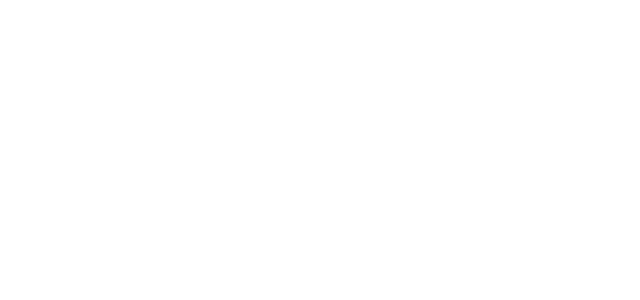
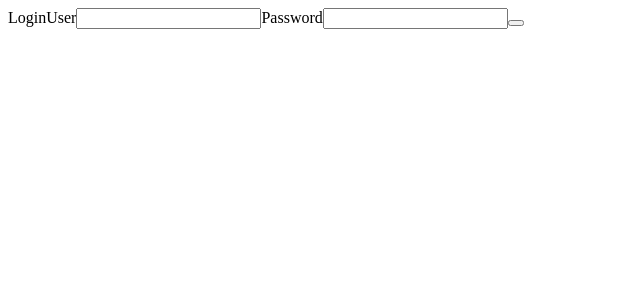
Before and after one commit to PetrashU/Dashboard, a React (Create React App) app in the folder seller-dashboard-app/: page / in a window 1280 px wide. Shown: the top 300 px of the page, without its empty margins (0-640 px from the left). Built offline with nearby package versions, Linux system fonts and the light colour scheme.

Commit message:
Adding login component

```diff
--- a/seller-dashboard-app/package.json
+++ b/seller-dashboard-app/package.json
@@ -12,6 +12,7 @@
     "@types/react-dom": "^18.2.17",
     "react": "^18.2.0",
     "react-dom": "^18.2.0",
+    "react-router-dom": "^6.21.0",
     "react-scripts": "5.0.1",
     "typescript": "^4.9.5",
     "web-vitals": "^2.1.4"
--- a/seller-dashboard-app/src/App.tsx
+++ b/seller-dashboard-app/src/App.tsx
@@ -1,8 +1,10 @@
 import React from 'react';
+import Login from './page/Login';
 
 function App() {
     return (
       <>
+        <Login/>
       </>
     );
 }
--- a/seller-dashboard-app/src/page/Login.tsx
+++ b/seller-dashboard-app/src/page/Login.tsx
@@ -1,8 +1,42 @@
-import React from 'react'
+import React, { useState } from 'react'
+import { useNavigate } from 'react-router-dom';
+import "./login.css"
 
 const Login = () => {
+    const [user,setUser] = useState<string>('');
+    const [password, setPassword] = useState<string>('');
+    // const nav = useNavigate();
+
+    const handleOnSubmit = () => {
+        //autentykacja tutaj
+        // nav('/home')
+    }
+
     return (
-        <div>Login</div>
+        <div className='login-container'>
+             Login
+            <label id="user">
+                User
+            </label>
+            <input
+                id='user'
+                name='user'
+                type='text'
+                value={user}
+                onChange={(e) => setUser(e.target.value)}
+            />
+            <label id='password'>
+                Password
+            </label>
+            <input
+                id='password'
+                name='password'
+                type='password'
+                value={password}
+                onChange={(e) => setPassword(e.target.value)}
+            />
+            <button onClick={handleOnSubmit}/>
+        </div>
     )
 }
 
--- /dev/null
+++ b/seller-dashboard-app/src/page/login.css
@@ -0,0 +1,3 @@
+.login-container {
+
+}
```
Also changed, not shown: 1 other file (tests, documents, lock files or other folders).
